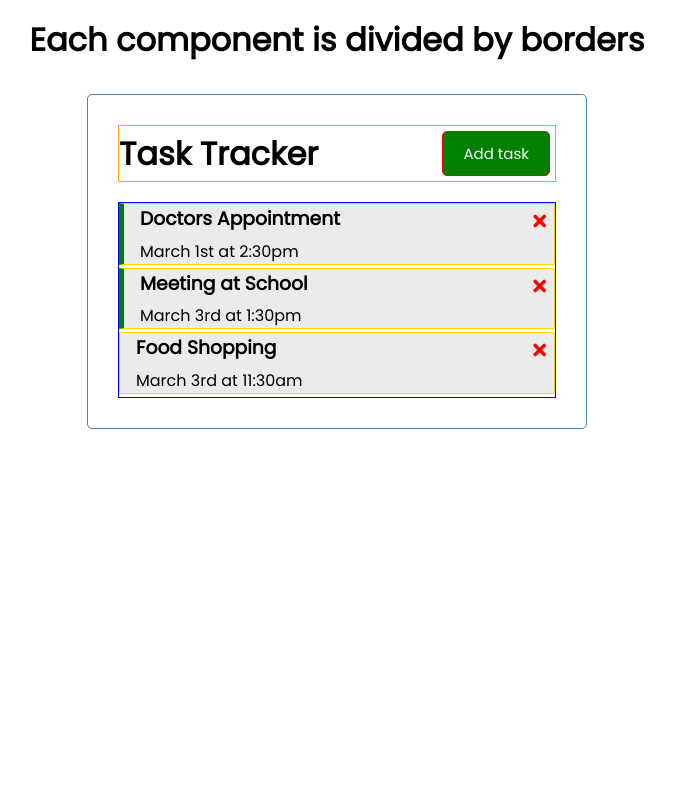
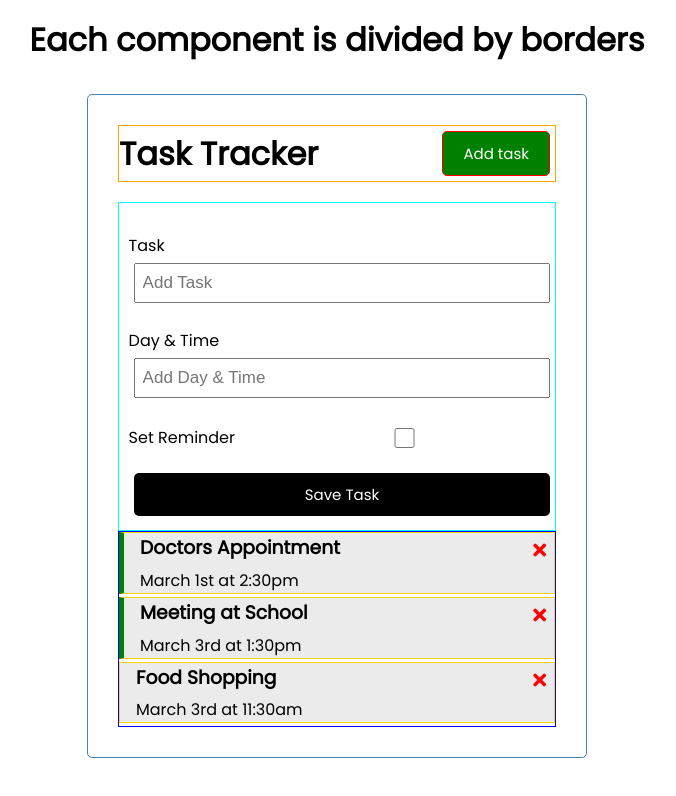
Before and after one commit to joshuamondoy/Task-tracker-vue-app, a Vue app: page / in a window 1280 px wide. Shown: the top 796 px of the page, without its empty margins (303-979 px from the left). Built offline with nearby package versions, Linux system fonts and the light colour scheme.

Commit message:
add addTask function

```diff
--- a/src/App.vue
+++ b/src/App.vue
@@ -4,7 +4,9 @@
 <h1>Each component is divided by borders</h1>
   <div class="container">
     <Header title="Task Tracker"/> <!--pass the value of title here are passed through props that will be used in the Header components--->
+    <AddTask @add-task="addTask" />
     <Tasks :allTasks="tasks" @delete-a-task="deleteTask" @toggle-reminder="toggleReminder" /> <!--this component can be reuse-->
+
 
   </div>
 </template>
@@ -14,13 +16,15 @@
 //import components here
 import Header from './components/Header'
 import Tasks from './components/Tasks'
+import AddTask from './components/AddTask'
 
 export default {
   name: 'App',
   components: {
    //register imported components and define props here
     Header,
-    Tasks
+    Tasks,
+    AddTask
   },
   data() {
     return {
@@ -28,8 +32,11 @@
     }
 
   },
-  emits: ['toggle-reminder', 'delete-a-task'], //just for the warning on using emit
+  emits: ['toggle-reminder', 'delete-a-task',], //just for the warning on using emit
   methods: {
+    addTask(newTask) {
+      this.tasks = [...this.tasks, newTask]
+    },
     deleteTask(id) {
       this.tasks = this.tasks.filter((task) => task.id !== id)
       //what happened here is we reset the value of tasks exept the task that has the id being selected, basically remove all the value of the tasks array then bring back all except single task with the id that's being selected upon click
@@ -37,7 +44,8 @@
     toggleReminder(id) {
       this.tasks = this.tasks.map((task) => task.id === id ? {...task, reminder: !task.reminder}: task)
       //what happened here is basically we just update the value of tasks array by using .map, upon double click all the value of the tasks array will be replace with the same value except that the task with the id being selected the value of the reminder will be the opposite of the old value, so if true it will be false and vice versa
-    }
+    },
+
   },
   created() {
     this.tasks = [ //dummy data for the tasks array
--- /dev/null
+++ b/src/components/AddTask.vue
@@ -0,0 +1,95 @@
+<template>
+     <form @submit="onSubmit" class="add-form">
+        <div class="form-control">
+            <label>Task</label>
+            <input type="text" v-model="text" name="text" placeholder="Add Task" />
+            <!--v-model is use to bind the values from export to this inputs-->
+        </div>
+        <div class="form-control">
+            <label>Day & Time</label>
+            <input
+                type="text"
+                v-model="day"
+                name="day"
+                placeholder="Add Day & Time"/>
+        </div>
+            <div class="form-control form-control-check">
+            <label>Set Reminder</label>
+            <input type="checkbox" v-model="reminder" name="reminder" />
+        </div>
+
+        <input type="submit" value="Save Task" class="btn btn-block" />
+  </form>
+</template>
+
+<script>
+export default {
+    name: 'AddTask',
+    data() {
+        return{
+            //default value for the data to be export
+            text: '',
+            day: '',
+            reminder: false
+        }
+    },
+    methods: {
+      onSubmit(e) {
+        e.preventDefault() //preventDefault() is often called when handling events to prevent the browsers default behavior. since we just want to display it on the webpage we can use @submit.prevent="methodHere"
+        if(!this.text) {
+          alert('Please add a task')
+        }
+        const newTask = {
+          id: Math.floor(Math.random() * 100000),
+          text: this.text,
+          day: this.day,
+          reminder: this.reminder
+        }
+        this.$emit('add-task', newTask) //emit the new data object to App.vue
+
+        this.text = ''
+        this.day = ''
+        this.reminder = false
+      }
+    }
+}
+</script>
+
+<style scoped>
+.btn {
+    background: black;
+}
+.add-form {
+    border: 1px solid aqua;
+    padding: .6rem;
+    text-align: left;
+}
+dd-form {
+  margin-bottom: 40px;
+}
+.form-control {
+  margin: 20px 0;
+}
+.form-control label {
+  display: block;
+}
+.form-control input {
+  width: 100%;
+  height: 40px;
+  margin: 5px;
+  padding: 3px 7px;
+  font-size: 17px;
+}
+.form-control-check {
+  display: flex;
+  align-items: center;
+  justify-content: space-between;
+}
+.form-control-check label {
+  flex: 1;
+}
+.form-control-check input {
+  flex: 2;
+  height: 20px;
+}
+</style>
--- a/src/components/Task.vue
+++ b/src/components/Task.vue
@@ -24,6 +24,7 @@
         padding-left: 1rem;
         text-align: left;
         border: 1px solid gold;
+        cursor: pointer;
     }
     .task:hover{
         background: rgb(204, 204, 204);
```
